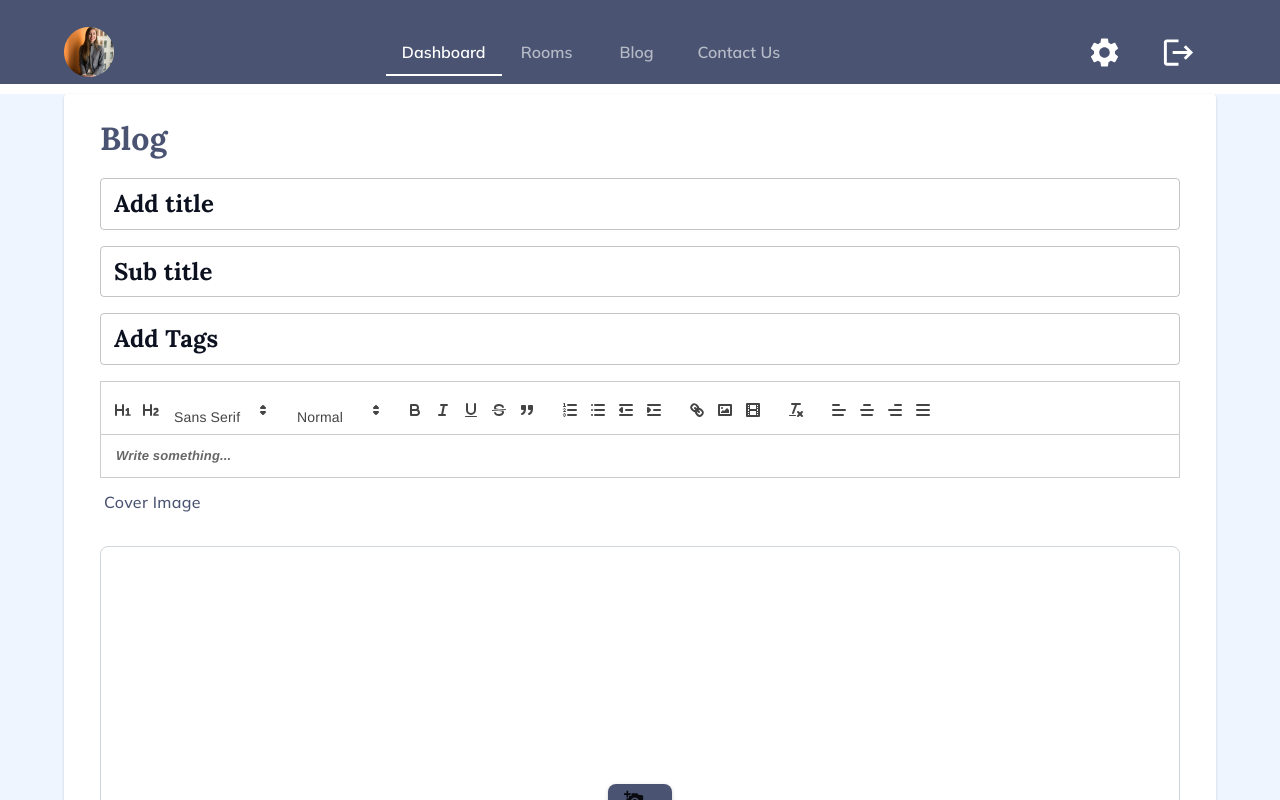
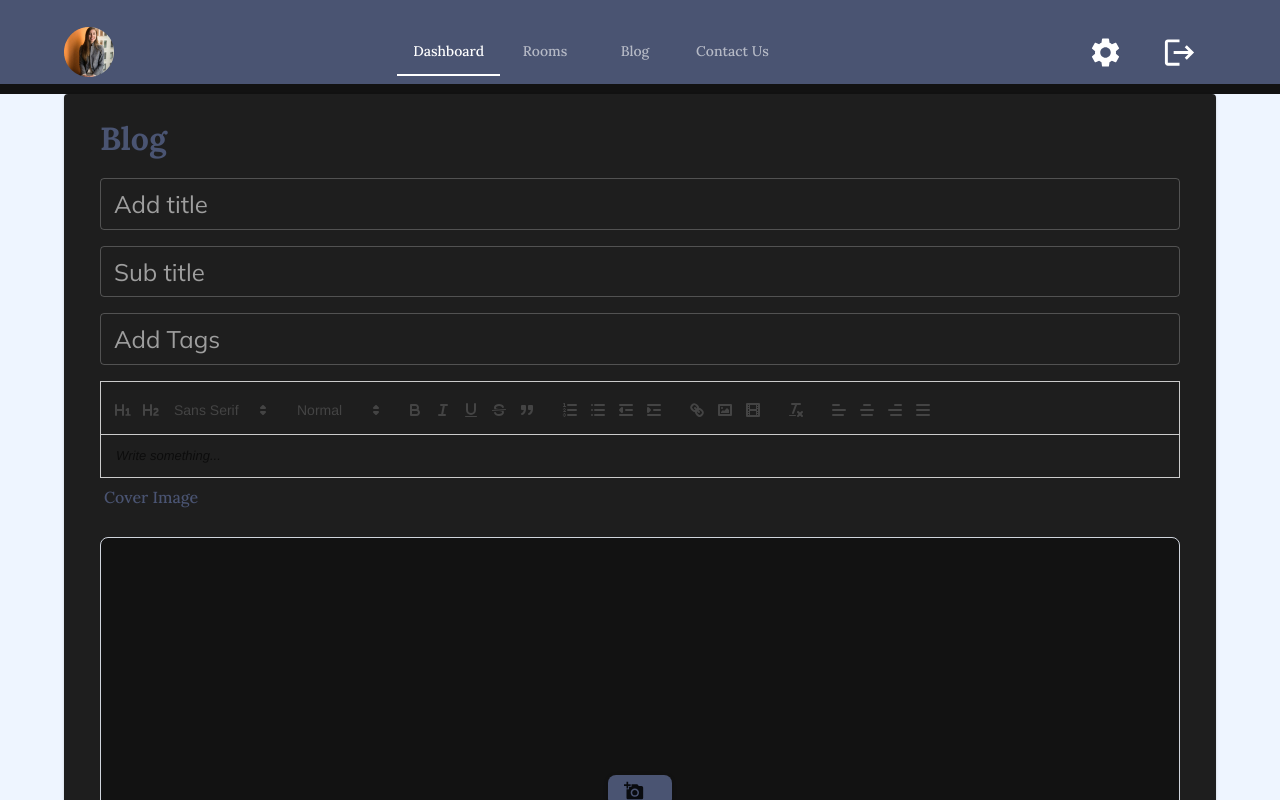
Before and after one commit to Software-Lifecycle-Consultants/slc-open-hms, a Next.js app: page /admin/blog in a window 1280 px wide. Shown: the top 800 px of the page. Built offline with nearby package versions, Linux system fonts and the light colour scheme.

Commit message:
Applied theme based on route for admin and client

```diff
--- a/app/layout.tsx
+++ b/app/layout.tsx
@@ -3,7 +3,7 @@
 import React from 'react';
 import { Box, Container } from '@mui/material';
 import { inter } from './fonts';
-import {lightTheme, darkTheme} from '@/styles/Theme';
+import {themeClient, themeAdmin} from '@/styles/Theme';
 import { ThemeProvider } from '@mui/material/styles';
 import CssBaseline from '@mui/material/CssBaseline';
 import 'slick-carousel/slick/slick.css';
@@ -17,14 +17,19 @@ import MainContent from '@/components/frontend/MainContent';
 export default function RootLayout({ children }: { children: React.ReactNode }) {
   const segments = useSelectedLayoutSegments();
   const isAdminRoute = segments?.includes('admin');
+
   // Checks if the length of the segments array is greater than 1 and if the isAdminRoute variable is true also excluse forgot-password route
   const isAdminDashboardRoute = segments && segments.length > 1 && isAdminRoute && segments[1] !== 'forgot-password';;
+
+  // Choose theme based on route
+  const theme = isAdminRoute ? themeAdmin : themeClient;
+
   console.log("isAdminRoute is :" + isAdminRoute);
   console.log("isAdminDashboardRoute is :" + isAdminDashboardRoute);
   return (
     <html lang="en" className={inter.className}>
       <body>
-        <ThemeProvider theme={lightTheme}>
+        <ThemeProvider theme={theme}>
           <CssBaseline />
           {isAdminRoute ? (
             <AdminLayout>
--- a/styles/Theme.tsx
+++ b/styles/Theme.tsx
@@ -4,7 +4,7 @@ import { grey } from '@mui/material/colors';
 import { createTheme } from '@mui/material/styles';
 
 // Create a Material-UI theme
-const lightTheme = createTheme({
+const themeClient = createTheme({
   // Define the color palette for the theme
   palette: {
     mode: 'light', // Set the mode to light
@@ -151,7 +151,7 @@ const lightTheme = createTheme({
 );
 
 // Create a dark theme
-const darkTheme = createTheme({
+const themeAdmin = createTheme({
   palette: {
     mode: 'dark', // Set the mode to dark
     primary: {
@@ -210,4 +210,4 @@ const darkTheme = createTheme({
 },
 );
 
-export { lightTheme, darkTheme };
+export { themeClient, themeAdmin };
```
